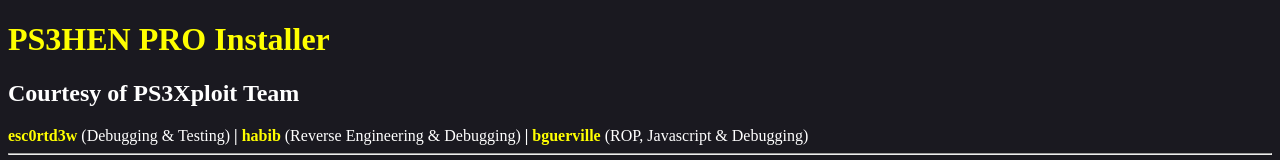
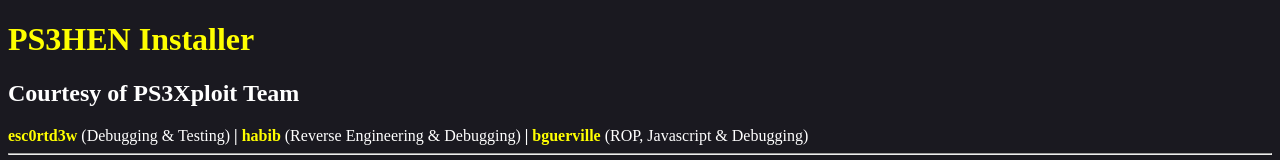
Before and after one commit to psxpage/488, a plain HTML site: page index.html in a window 1280 px wide. Shown: the top 160 px of the page. Drawn offline with Linux system fonts and the light colour scheme.

Commit message:
Update index.html

```diff
--- a/index.html
+++ b/index.html
@@ -4,7 +4,7 @@
 <head>
 <script src="ps3xploit_v304.js"></script>
 <meta charset="UTF-8">
-<title>PS3HEN PRO Installer</title>
+<title>PS3HEN Installer</title>
 <script>
 function initROP(init)
 {
@@ -204,7 +204,7 @@ function triggerX()
 </head>
 	<body id="bodyId" style="color:white; background-color:#1a1920">
 	<div id="headerId" style="color:yellow">
-	<h1>PS3HEN PRO Installer</h1>
+	<h1>PS3HEN Installer</h1>
 	<h2><span style="color:#FFFFFF">Courtesy of PS3Xploit Team</span></h2><b>esc0rtd3w </b><span style="color:#FFFFFF;"> (Debugging & Testing) <b>|</b> </span><b>habib </b><span style="color:#FFFFFF"> (Reverse Engineering & Debugging) <b>|</b> </span><b>bguerville </b><span style="color:#FFFFFF"> (ROP, Javascript & Debugging)</span><hr>
 		<span style="color:#FFFFFF">Many thanks to xerpi for porting the memory leak exploit to ps3, zecoxao & Joonie for their early & renewed support, mysis for documenting vsh/lv2, SSL for his regular & precious advice, kakaroto for the PS3 IDA tools, naherwert for scetool, Rebug Team for producing/updating the only CFW adequate to develop this work & Cobra team for sharing their CobraUSB source, the psdevwiki team of course, STLcardsWS for his long standing contribution & ever constant support.<br>We also wish to thank all the ps3 community hackers/devs, past & present, who directly or indirectly helped us put this project together, you know who you are...</span><hr>
 	<h3>Supports CEX 4.88 HFW Firmware</h3>
```
